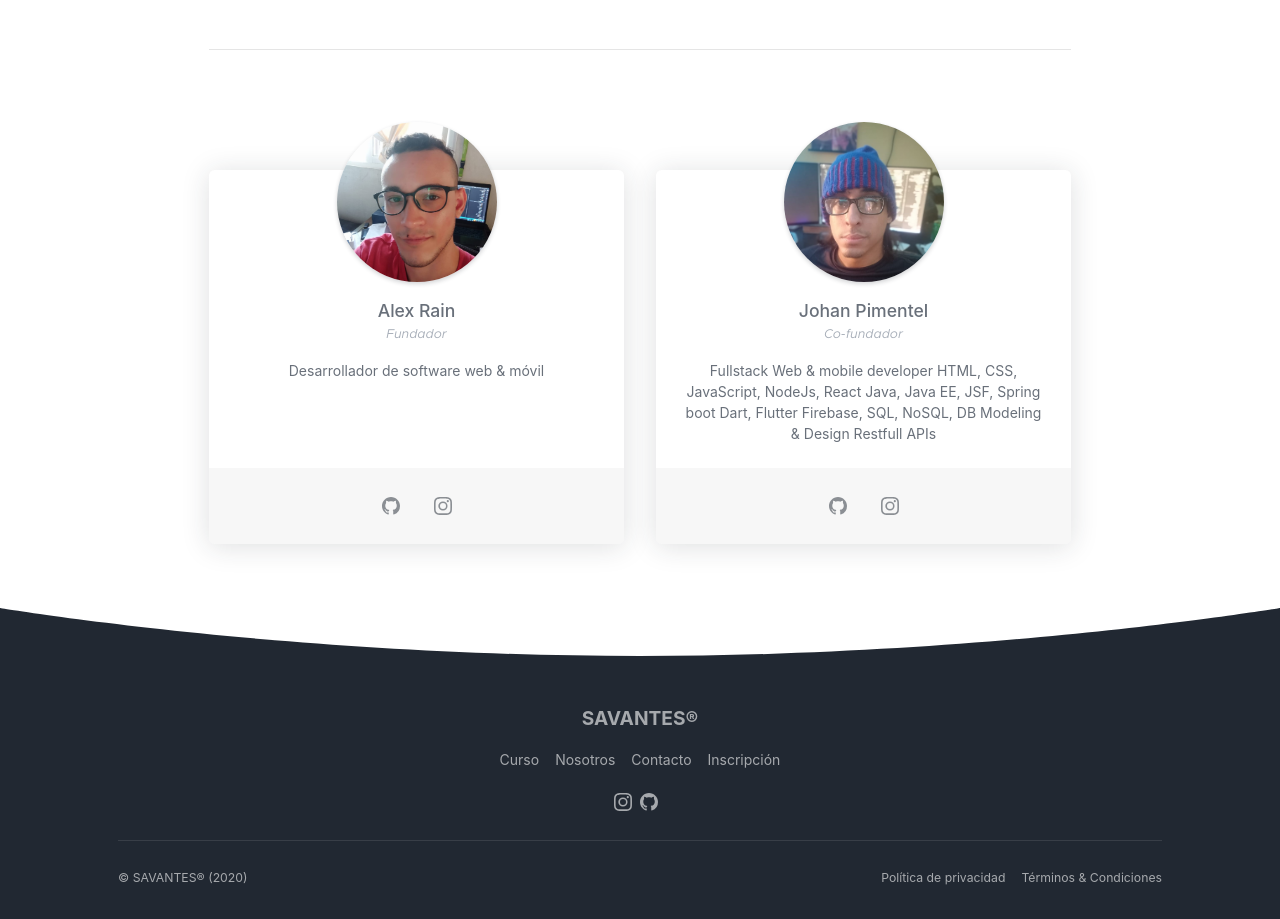
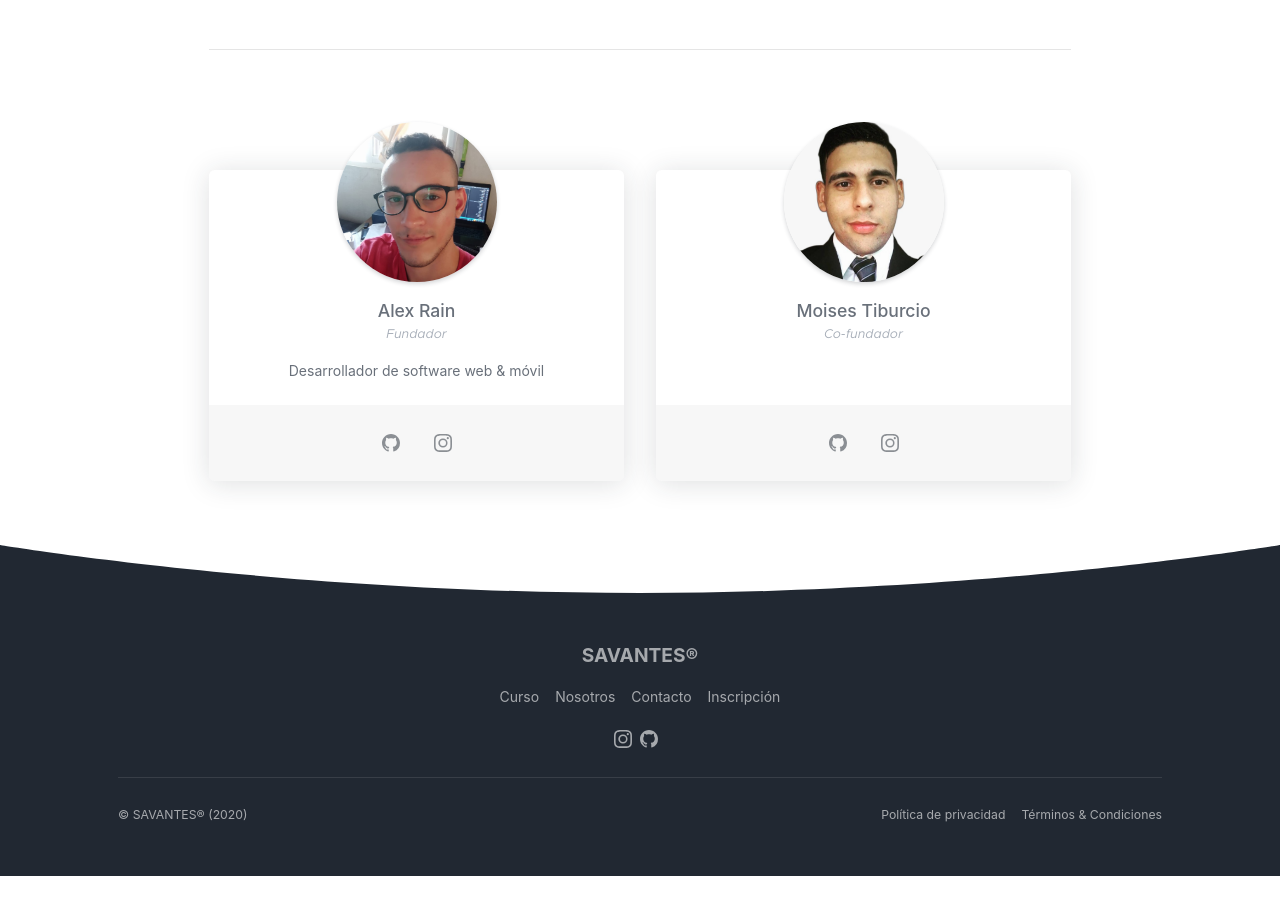
Before and after one commit to LosSavantes/savant.do, a Next.js app: page /about in a window 1280 px wide. Shown: the part 885-1804 px from the top of the page. After the commit the page ends 1761 px from the top, so only its background shows below. Built offline with nearby package versions, Linux system fonts and the light colour scheme; a web font is replaced by a local one.

Commit message:
Update index.jsx

```diff
--- a/pages/about/index.jsx
+++ b/pages/about/index.jsx
@@ -84,18 +84,12 @@ export default function index(props) {
                   <div className="card-body">
                     <img
                       className="card-team-img mb-3"
-                      src="assets/img/photos/johan.jpg"
+                      src="assets/img/photos/moises.jpg"
                       alt="..."
                       style={{ objectFit: "cover" }}
                     />
-                    <div className="card-team-name">Johan Pimentel</div>
+                    <div className="card-team-name">Moises Tiburcio</div>
                     <div className="card-team-position mb-3">Co-fundador</div>
-                    <p className="small mb-0">
-                      Fullstack Web & mobile developer HTML, CSS, JavaScript,
-                      NodeJs, React Java, Java EE, JSF, Spring boot Dart,
-                      Flutter Firebase, SQL, NoSQL, DB Modeling & Design
-                      Restfull APIs
-                    </p>
                   </div>
                   <div className="card-footer text-center">
                     <a
```
